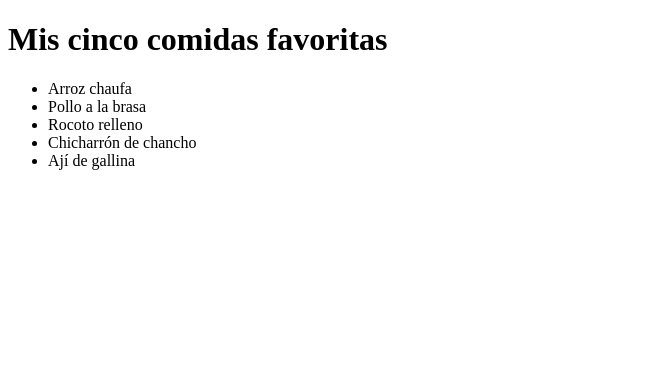
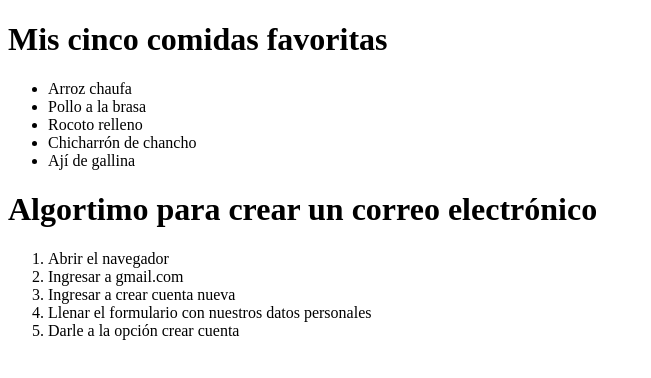
Before and after one commit to GusLinares17/laboratorio04, a plain HTML site: page index.html in a window 1280 px wide. Shown: the whole page, without its empty margins (0-651 px from the left). Drawn offline with Linux system fonts and the light colour scheme.

Commit message:
Se agrega lista ordenada de un algorítmo sencillo

```diff
--- a/index.html
+++ b/index.html
@@ -14,5 +14,13 @@
         <li>Chicharrón de chancho</li>
         <li>Ají de gallina</li>
     </ul>
+    <h1>Algortimo para crear un correo electrónico</h1>
+    <ol>
+        <li>Abrir el navegador</li>
+        <li>Ingresar a gmail.com</li>
+        <li>Ingresar a crear cuenta nueva</li>
+        <li>Llenar el formulario con nuestros datos personales</li>
+        <li>Darle a la opción crear cuenta</li>
+    </ol>
 </body>
 </html>
```
